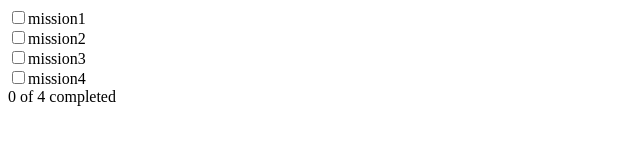
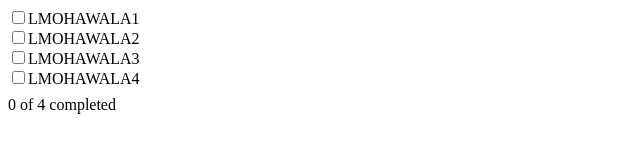
Before and after one commit to chebaahanane03-cpu/script.js, a plain HTML site: page prototype/prototype.html in a window 1280 px wide. Shown: the whole page, without its empty margins (0-640 px from the left). Drawn offline with Linux system fonts and the light colour scheme.

Commit message:
Update mission labels and fix progress margin

```diff
--- a/prototype/prototype.html
+++ b/prototype/prototype.html
@@ -1,4 +1,3 @@
-
 <!DOCTYPE html>
 <html lang="en">
 <head>
@@ -7,35 +6,35 @@
   <title>Mission Counter</title>
 </head>
 <body>
-  <label><input type="checkbox" id="m1">mission1</label><br>
-  <label><input type="checkbox" id="m2">mission2</label><br>
-  <label><input type="checkbox" id="m3">mission3</label><br>
-  <label><input type="checkbox" id="m4">mission4</label><br>
+  <label><input type="checkbox" id="m1">LMOHAWALA1</label><br>
+  <label><input type="checkbox" id="m2">LMOHAWALA2</label><br>
+  <label><input type="checkbox" id="m3">LMOHAWALA3</label><br>
+  <label><input type="checkbox" id="m4">LMOHAWALA4</label><br>
 
-  <div id="progress" style="margin: top 250px;">0 of 4 completed</div>
+  <div id="progress" style="margin-top:8px;">0 of 4 completed</div>
 
   <script>
-    let missionOne = document.getElementById('m1');
-    let missionTwo = document.getElementById('m2');
-    let missionThree = document.getElementById('m3');
-    let missionFour = document.getElementById('m4');
+    let One = document.getElementById('m1');
+    let Two = document.getElementById('m2');
+    let Three = document.getElementById('m3');
+    let Four = document.getElementById('m4');
 
     let progressText = document.getElementById('progress');
 
     function refreshProgress() {
       let completed = 0;
-      if (missionOne.checked) completed++;
-      if (missionTwo.checked) completed++;
-      if (missionThree.checked) completed++;
-      if (missionFour.checked) completed++;
+      if (One.checked) completed++;
+      if (Two.checked) completed++;
+      if (Three.checked) completed++;
+      if (Four.checked) completed++;
 
       progressText.textContent = completed + ' of 4 completed';
     }
 
-    missionOne.addEventListener('change', refreshProgress);
-    missionTwo.addEventListener('change', refreshProgress);
-    missionThree.addEventListener('change', refreshProgress);
-    missionFour.addEventListener('change', refreshProgress);
+    One.addEventListener('change', refreshProgress);
+    Two.addEventListener('change', refreshProgress);
+    Three.addEventListener('change', refreshProgress);
+    Four.addEventListener('change', refreshProgress);
 
     refreshProgress();
   </script>
```
